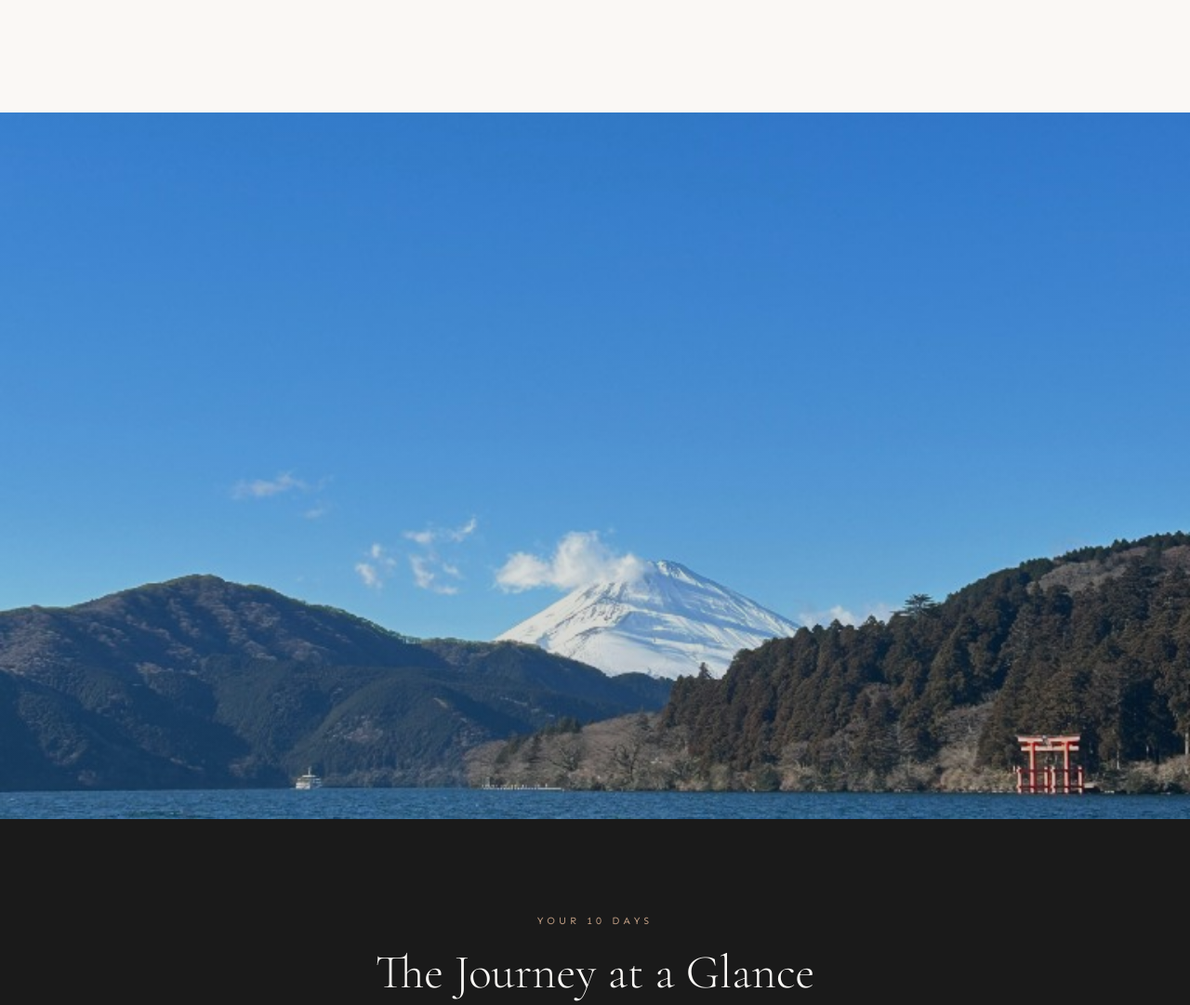
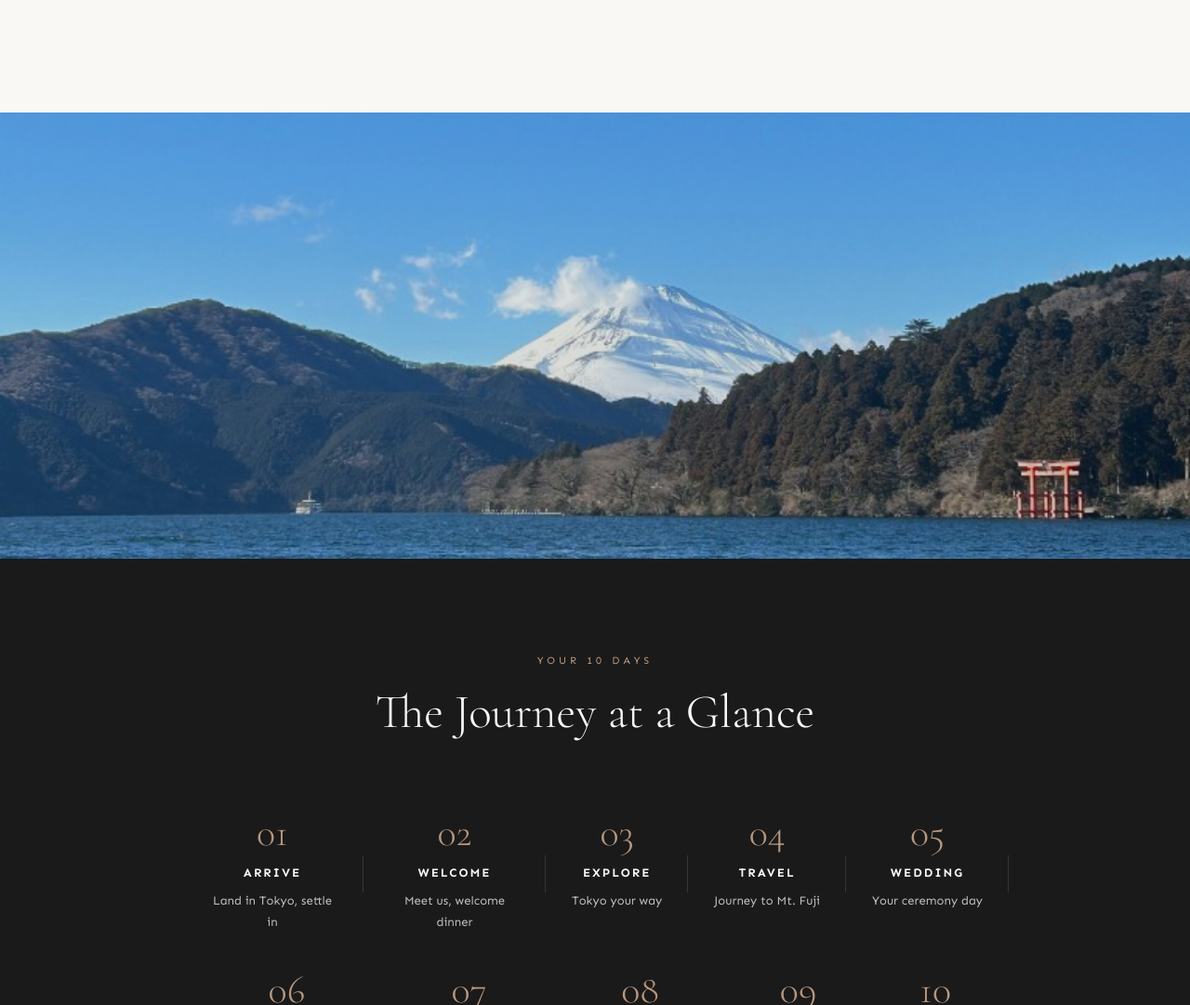
Before and after one commit to eamonblackwell1/jane-fitz, a plain HTML site: page index.html in a window 1280 px wide. Shown: the part 1400-2481 px from the top of the page at 93% size. Drawn offline with nearby package versions, Linux system fonts and the light colour scheme.

Commit message:
Fix fuji-lake image break: reduce height to prevent pixelation
Made-with: Cursor

```diff
--- a/index.html
+++ b/index.html
@@ -616,7 +616,7 @@
   <!-- ============================================ -->
   <!-- IMAGE BREAK 1 -->
   <!-- ============================================ -->
-  <div class="image-break" style="background-image: url('./fuji-lake-hakone.png'); background-position: center 40%; height: 95vh;"></div>
+  <div class="image-break" style="background-image: url('./fuji-lake-hakone.png'); background-position: center 55%; height: 60vh;"></div>
 
   <!-- ============================================ -->
   <!-- TIMELINE OVERVIEW -->
```
